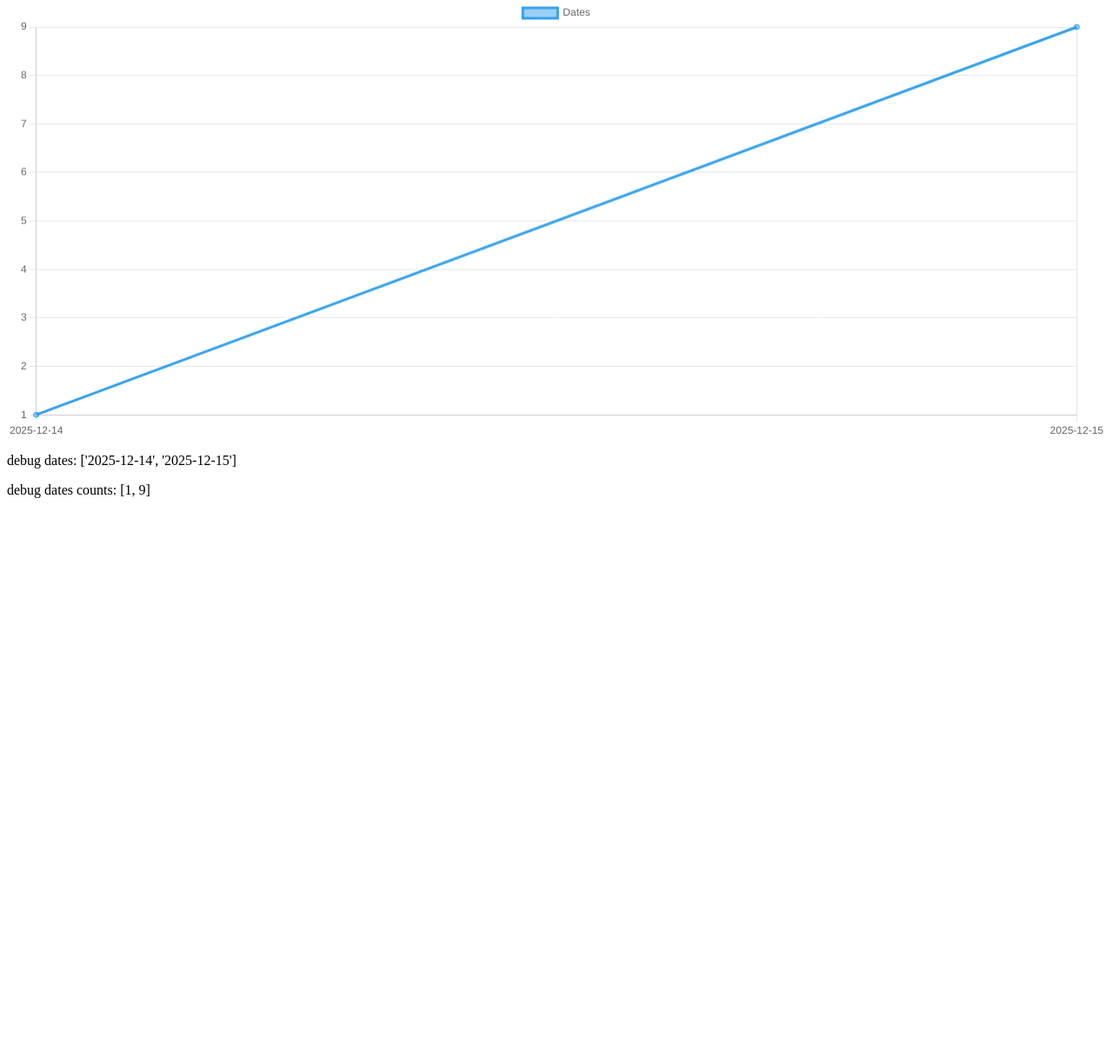
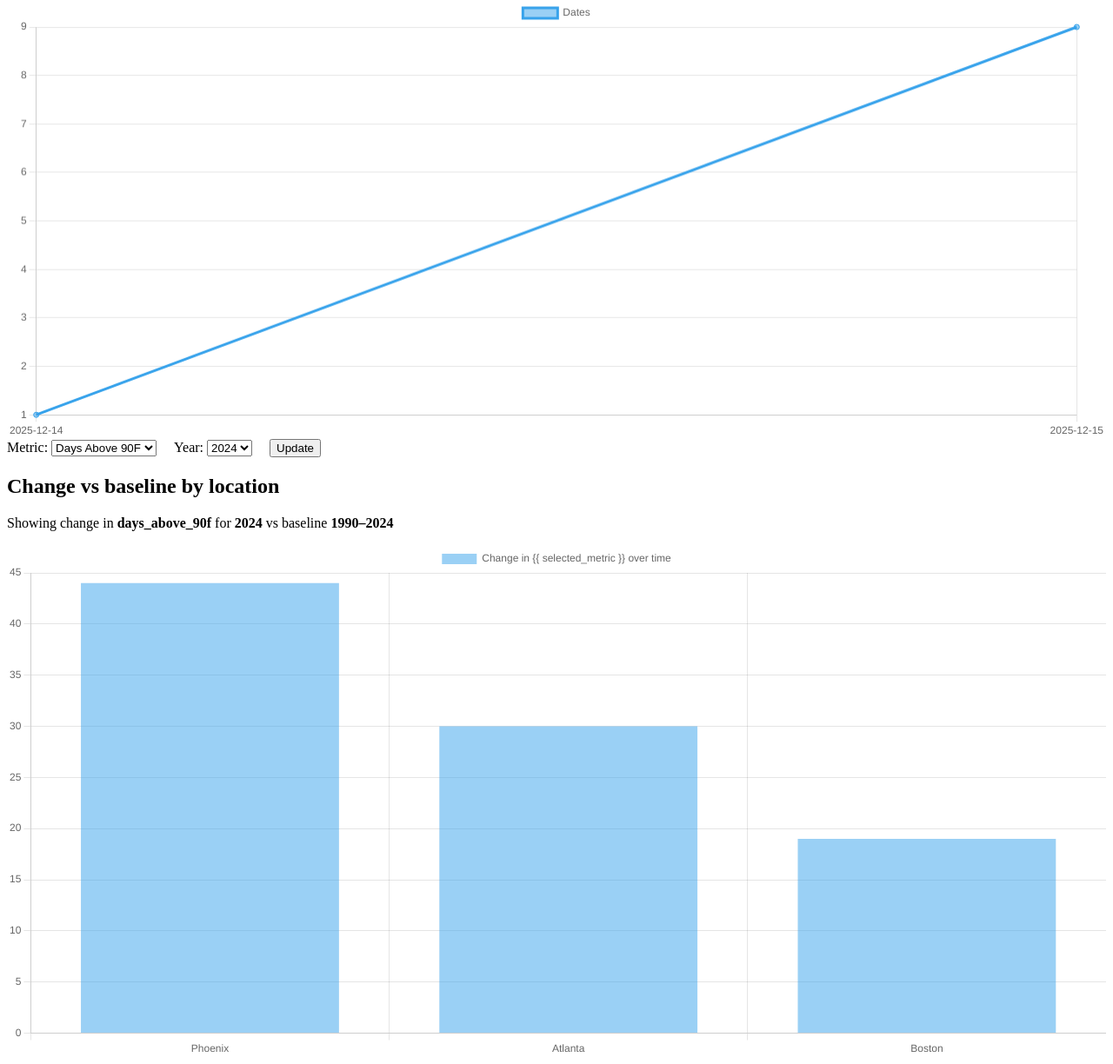
Before and after one commit to archiekinnane/12780_final, a Django app: page /dashboard/ in a window 1280 px wide. Shown: the part 934-2158 px from the top of the page at 87% size. Before the commit the page ends 1507 px from the top, so only its background shows below. Run offline with Django 5.2, Linux system fonts and the light colour scheme; data comes from the database, SQL or seed files in the repository.

Commit message:
feat: added interactive chart to dashboard showing change over time

```diff
--- a/weather_tracker/templates/weather/dashboard.html
+++ b/weather_tracker/templates/weather/dashboard.html
@@ -33,14 +33,49 @@
     {{ time_labels|json_script:"time-labels" }}
     {{ time_values|json_script:"time-values" }}
 
+
+    <canvas id="timeChart"  height="120"></canvas>
+
+    <form method="get" style="margin-bottom: 1rem;">
+      <label>
+        Metric:
+        <select name="metric">
+          {% for value,label in metric_options %}
+            <option value="{{ value }}" {% if value == selected_metric %}selected{% endif %}>
+              {{ label }}
+            </option>
+          {% endfor %}
+        </select>
+      </label>
+
+      <label style="margin-left: 1rem;">
+        Year:
+        <select name="year">
+          {% for y in year_options %}
+            <option value="{{ y }}" {% if y == selected_year %}selected{% endif %}>
+              {{ y }}
+            </option>
+          {% endfor %}
+        </select>
+      </label>
+
+      <button type="submit" style="margin-left: 1rem;">Update</button>
+    </form>
+
+    <h2>Change vs baseline by location</h2>
+    <p style="margin-top:0;">
+      Showing change in <strong>{{ selected_metric }}</strong> for <strong>{{ selected_year }}</strong>
+      vs baseline <strong>{{ queries.0.baseline_start_year }}–{{ queries.0.baseline_end_year }}</strong>
+    </p>
+
+    <canvas id="deltaChart" height="140"></canvas>
+    {{ delta_labels|json_script:"delta-labels" }}
+    {{ delta_values|json_script:"delta-values" }}
+
     <script src="https://cdn.jsdelivr.net/npm/chart.js"></script>
     <script src="{% static 'weather/dashboard.js' %}"></script>
 
-    <canvas id="timeChart"  height="120"></canvas>
 
-
-    <p>debug dates: {{ time_labels }}</p>
-    <p>debug dates counts: {{ time_values }}</p>
 
   </body>
 </html>
--- a/weather_tracker/weather/static/weather/dashboard.js
+++ b/weather_tracker/weather/static/weather/dashboard.js
@@ -2,6 +2,9 @@ document.addEventListener("DOMContentLoaded", () => {
 
     const canvas = document.getElementById("statusChart");
     const time_canvas = document.getElementById("timeChart");
+    const deltaChart = document.getElementById("deltaChart");
+    console.log("canvases:", { canvas, time_canvas, deltaChart });
+    console.log("Chart typeof:", typeof Chart);
 
 
   // Helper function
@@ -79,4 +82,33 @@ document.addEventListener("DOMContentLoaded", () => {
     },
   });
 
+// Deltas by location
+  const delta_labels = readJsonScript("delta-labels");
+  const delta_values = readJsonScript("delta-values");
+
+
+  new Chart(deltaChart, {
+    type: "bar",
+    data: {
+      labels: delta_labels,
+      datasets: [
+        {
+          label: "Change in "+ "{{ selected_metric }}" + " over time",
+          data: delta_values,
+        },
+      ],
+    },
+    options: {
+      responsive: true,
+      scales: {
+        y: {
+          ticks: { precision: 0 },
+        },
+      },
+    },
+  });
+
+
+
+
 });
--- a/weather_tracker/weather/views.py
+++ b/weather_tracker/weather/views.py
@@ -2,10 +2,9 @@ from django.shortcuts import render
 from django.http import HttpResponse
 
 from weather.models import WeatherQuery, Location, StatusEnum, MetricEnum
-
 from django.db.models import Count
-
 from django.db.models.functions import TruncDate
+from django.utils.timezone import now
 
 
 
@@ -31,6 +30,32 @@ def dashboard(request):
 
    time_values = [row["count"] for row in stats]
 
+   metric_options = list(MetricEnum.choices)
+   year_options = list( WeatherQuery.objects.filter(status=StatusEnum.COMPLETED).values_list("target_year", flat=True)
+                       .distinct().order_by("target_year"))
+
+   selected_metric = request.GET.get("metric") or MetricEnum.DAYS_ABOVE_90F
+   selected_year = request.GET.get("year")
+   selected_year = int(selected_year) if selected_year and selected_year.isdigit() else year_options[-1]
+
+   delta_qs = WeatherQuery.objects.filter(status=StatusEnum.COMPLETED, metric=selected_metric, target_year=selected_year
+                                          , delta_value__isnull=False).select_related("location").order_by("-delta_value")
+
+   delta_labels = [q.location.name for q in delta_qs]
+   delta_values = [q.delta_value for q in delta_qs]
+
+
+
    return render(request, "weather/dashboard.html"
-                 , {"queries": data, "status_labels": status_labels, "status_values": status_values, "time_labels": time_labels, "time_values": time_values
+                 , {"queries": data
+                    , "status_labels": status_labels
+                    , "status_values": status_values
+                    , "time_labels": time_labels
+                    , "time_values": time_values
+                    ,"metric_options": metric_options
+                    ,"year_options": year_options
+                    ,"selected_metric": selected_metric
+                    ,"selected_year": selected_year
+                    ,"delta_labels": delta_labels
+                    ,"delta_values": delta_values
                     })
```
